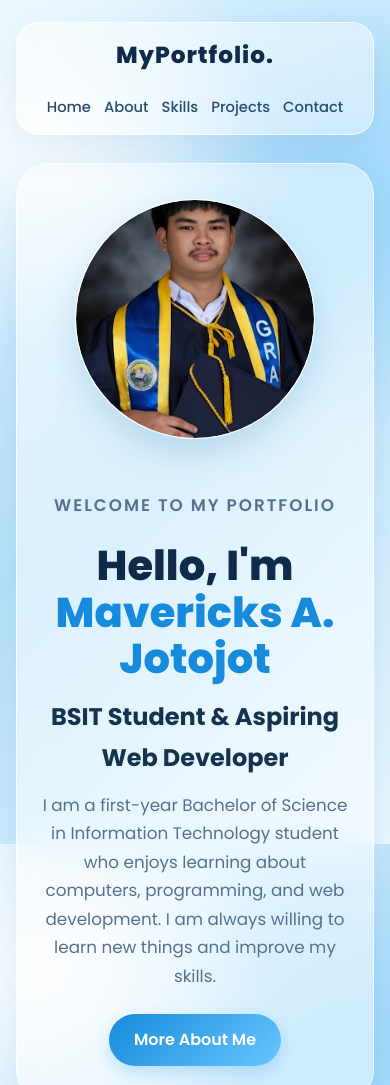
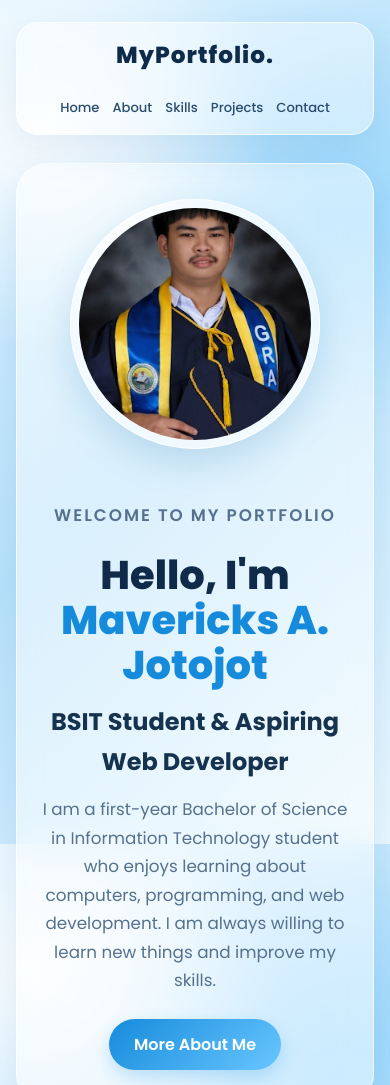
Before and after one commit to MaveJotojot/mavericks_portfolio-website5, a plain HTML site: page index.html in a window 390 px wide. Shown: the top 1085 px of the page. Drawn offline with Linux system fonts and the light colour scheme.

Commit message:
Update stylecss.css

```diff
--- a/stylecss.css
+++ b/stylecss.css
@@ -352,31 +352,38 @@ footer {
     gap: 9px 13px;
   }
 
+  .nav-links a {
+    font-size: .82rem;
+  }
 
+  .home-content h1 {
+    font-size: 2.5rem;
+  }
+}
 
-/* FORCE CIRCLE PROFILE */
+/* Make profile picture circular */
 .home-image {
-    width: 280px !important;
-    height: 280px !important;
-    flex: 0 0 280px !important;
-    border-radius: 50% !important;
-    overflow: hidden !important;
-    padding: 0 !important;
+    width: 300px;
+    height: 300px;
+    flex: 0 0 300px;
+    border-radius: 50%;
+    overflow: hidden;
+    padding: 8px;
 }
 
 .home-image img {
-    width: 100% !important;
-    height: 100% !important;
-    border-radius: 50% !important;
-    aspect-ratio: 1 / 1;
-    object-fit: cover !important;
-    display: block;
+    width: 100%;
+    height: 100%;
+    border-radius: 50%;
+    object-fit: cover;
+    object-position: center;
 }
 
+/* Mobile size */
 @media (max-width: 760px) {
     .home-image {
-        width: 240px !important;
-        height: 240px !important;
-        flex: 0 0 240px !important;
+        width: 250px;
+        height: 250px;
+        flex: 0 0 250px;
     }
-}
+   }
```
